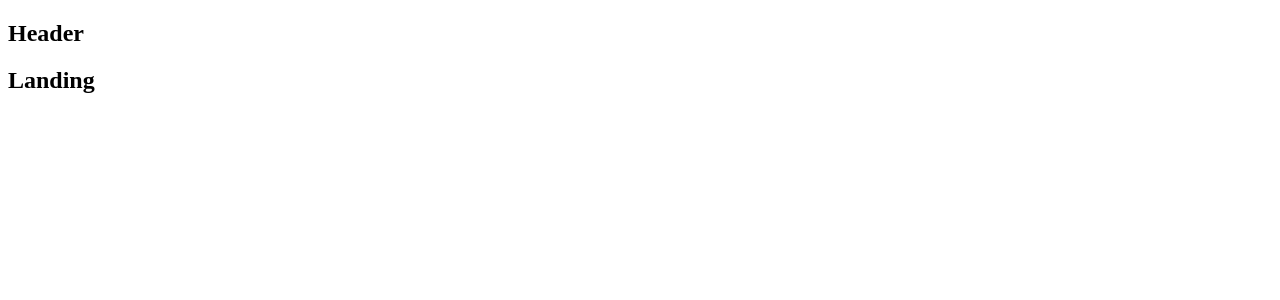
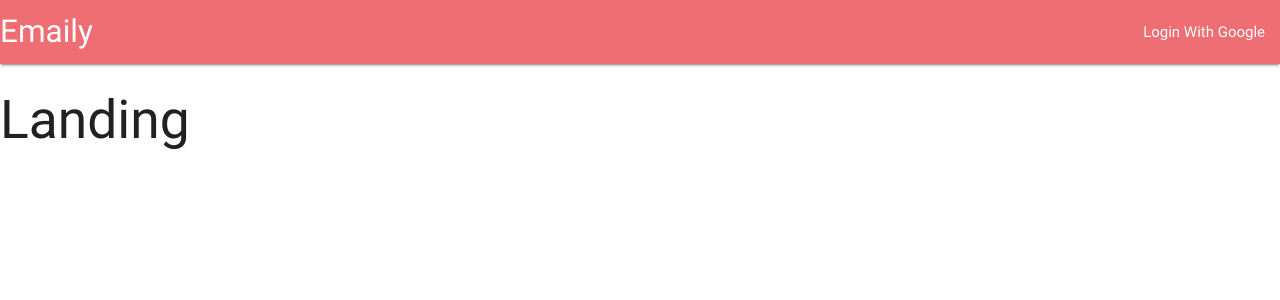
Before and after one commit to mpacek/React-App-Email, a React (Create React App) app in the folder client/: page / in a window 1280 px wide. Shown: the top 300 px of the page. Built offline with nearby package versions, Linux system fonts and the light colour scheme.

Commit message:
Client added materialize css

```diff
--- a/client/package.json
+++ b/client/package.json
@@ -8,6 +8,7 @@
     }
   },
   "dependencies": {
+    "materialize-css": "^0.100.2",
     "react": "^16.0.0",
     "react-dom": "^16.0.0",
     "react-redux": "^5.0.6",
--- a/client/src/components/App.js
+++ b/client/src/components/App.js
@@ -1,7 +1,7 @@
 import React from 'react';
 import { BrowserRouter, Route } from 'react-router-dom';
 
-const Header = () => <h2>Header</h2>;
+import Header from './Header';
 const Dashboard = () => <h2>Dashboard</h2>;
 const SurveyNew = () => <h2>SurveyNew</h2>;
 const Landing = () => <h2>Landing</h2>;
--- /dev/null
+++ b/client/src/components/Header.js
@@ -0,0 +1,20 @@
+import React, { Component } from 'react';
+
+class Header extends Component {
+  render() {
+    return (
+      <nav>
+        <div className="nav-wrapper">
+          <a className="left brand-logo">Emaily</a>
+          <ul className="right">
+            <li>
+              <a>Login With Google</a>
+            </li>
+          </ul>
+        </div>
+      </nav>
+    );
+  }
+}
+
+export default Header;
--- a/client/src/index.js
+++ b/client/src/index.js
@@ -1,3 +1,4 @@
+import 'materialize-css/dist/css/materialize.min.css';
 import React from 'react';
 import ReactDOM from 'react-dom';
 import { Provider } from 'react-redux';
```
Also changed, not shown: 1 other file (tests, documents, lock files or other folders).
